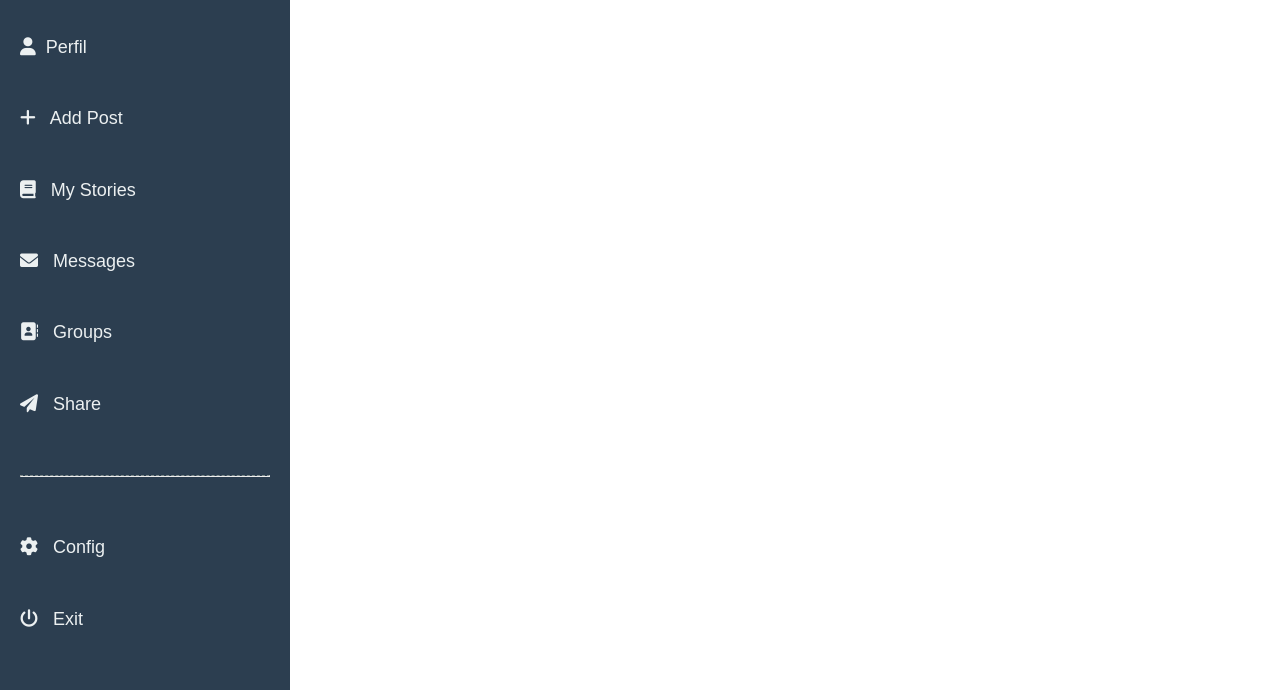
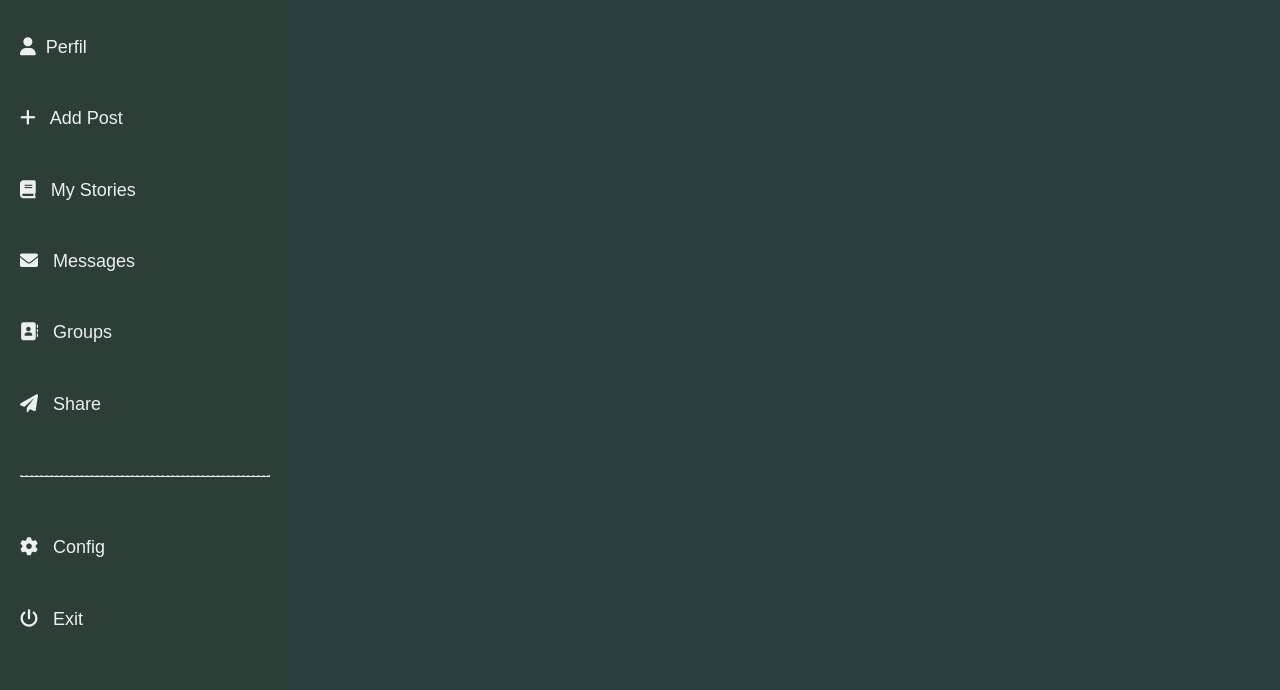
Before and after one commit to Acrolix/cromalink-frontend-update, a plain HTML site: page cromalink.html in a window 1280 px wide. Shown: the part 150-840 px from the top of the page. Drawn offline with Linux system fonts and the light colour scheme.

Commit message:
commit styles cromalink

```diff
--- a/css/style.css
+++ b/css/style.css
@@ -12,7 +12,7 @@ body {
 }
 
 .barra_lateral {
-    background-color: #2c3e50;
+    background-color: #2C3E35;
     width: 250px;
     padding: 20px;
     display: flex;
@@ -53,6 +53,8 @@ body {
 .contenido {
     flex-grow: 1;
     padding: 20px;
+    background-color: #2C3E3F;
+    margin-bottom: -40px;
 }
 
 .barra_busqueda {
```
